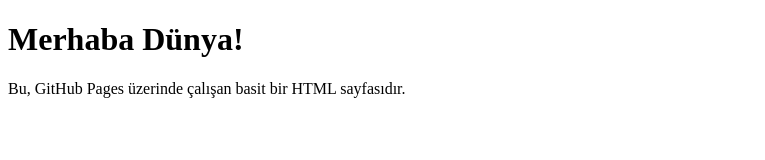
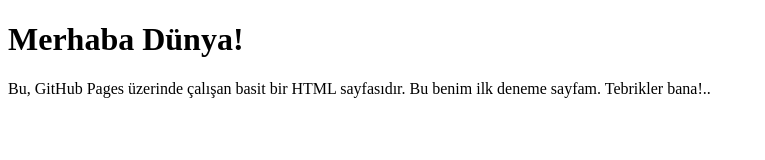
Before and after one commit to aozturkalan/index-deneme, a plain HTML site: page index.html in a window 1280 px wide. Shown: the whole page, without its empty margins (0-765 px from the left). Drawn offline with Linux system fonts and the light colour scheme.

Commit message:
Update index.html

```diff
--- a/index.html
+++ b/index.html
@@ -6,6 +6,7 @@
 </head>
 <body>
     <h1>Merhaba Dünya!</h1>
-    <p>Bu, GitHub Pages üzerinde çalışan basit bir HTML sayfasıdır.</p>
+    <p>Bu, GitHub Pages üzerinde çalışan basit bir HTML sayfasıdır.
+    Bu benim ilk deneme sayfam. Tebrikler bana!..</p>
 </body>
 </html>
```
